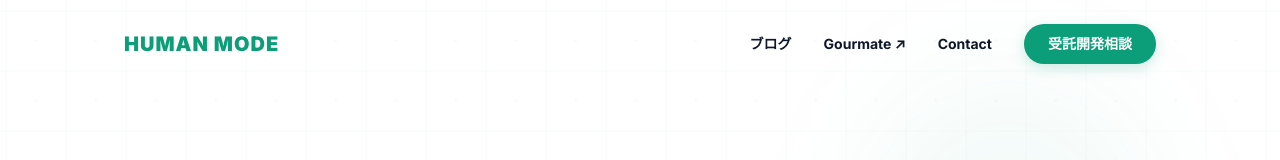
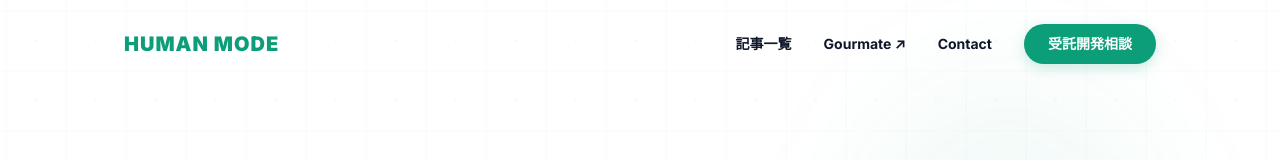
Before and after one commit to ogura-ux/human-mode-site, a Next.js app: page / in a window 1280 px wide. Shown: the top 160 px of the page. Built offline with nearby package versions, Linux system fonts and the light colour scheme.

Commit message:
fix: ブログ→記事一覧にラベル変更
Co-Authored-By: Claude Opus 4.6 <noreply@anthropic.com>

```diff
--- a/src/app/blog/[slug]/page.tsx
+++ b/src/app/blog/[slug]/page.tsx
@@ -91,7 +91,7 @@ export default async function BlogDetailPage({
       {
         "@type": "ListItem",
         position: 2,
-        name: "ブログ",
+        name: "記事一覧",
         item: "https://human-mode.com/blog",
       },
       {
@@ -123,7 +123,7 @@ export default async function BlogDetailPage({
             </Link>
             <span>/</span>
             <Link href="/blog" className="hover:text-brand transition">
-              ブログ
+              記事一覧
             </Link>
             <span>/</span>
             <span className="text-primary truncate max-w-[200px]">
@@ -185,7 +185,7 @@ export default async function BlogDetailPage({
               href="/blog"
               className="inline-flex items-center gap-2 text-sm font-medium text-brand hover:underline"
             >
-              ← ブログ一覧に戻る
+              ← 記事一覧に戻る
             </Link>
           </div>
         </article>
--- a/src/app/blog/page.tsx
+++ b/src/app/blog/page.tsx
@@ -6,12 +6,12 @@ import Footer from "@/components/Footer";
 import { getBlogList } from "@/lib/microcms";
 
 export const metadata: Metadata = {
-  title: "ブログ | 株式会社ヒューマンモード",
+  title: "記事一覧 | 株式会社ヒューマンモード",
   description:
     "Bubble開発・ノーコード・AI連携に関するナレッジを発信。新規事業のMVP開発やBubble受託開発の知見をお届けします。",
   alternates: { canonical: "https://human-mode.com/blog" },
   openGraph: {
-    title: "ブログ | 株式会社ヒューマンモード",
+    title: "記事一覧 | 株式会社ヒューマンモード",
     description:
       "Bubble開発・ノーコード・AI連携に関するナレッジを発信。",
     url: "https://human-mode.com/blog",
@@ -32,7 +32,7 @@ export default async function BlogPage() {
       <main className="pt-32 pb-20 min-h-screen">
         <div className="max-w-[1080px] mx-auto px-4 sm:px-6">
           <h1 className="text-3xl sm:text-4xl font-bold text-primary mb-4">
-            ブログ
+            記事一覧
           </h1>
           <p className="text-text-light mb-12">
             Bubble開発・ノーコード・AI連携に関するナレッジを発信しています。
--- a/src/components/Footer.tsx
+++ b/src/components/Footer.tsx
@@ -28,7 +28,7 @@ export default function Footer() {
               受託開発
             </Link>
             <Link href="/blog" className="text-white/40 hover:text-brand transition text-sm">
-              ブログ
+              記事一覧
             </Link>
           </nav>
         </div>
--- a/src/components/Header.tsx
+++ b/src/components/Header.tsx
@@ -29,7 +29,7 @@ export default function Header() {
             href="/blog"
             className="text-sm font-bold text-primary hover:text-brand transition hidden md:block"
           >
-            ブログ
+            記事一覧
           </Link>
           <a
             href="https://gourmate-welcome.com/"
```
